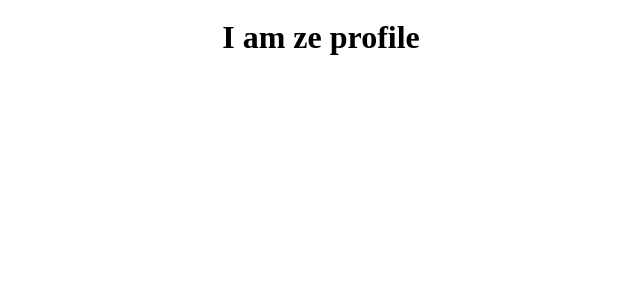
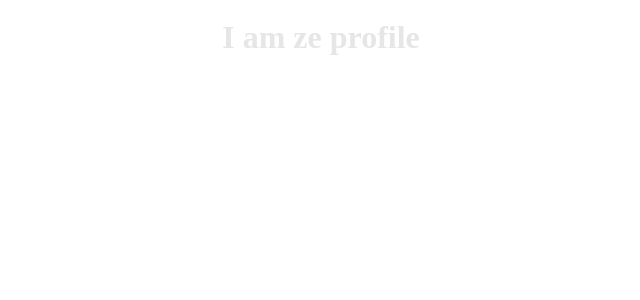
Before and after one commit to haftav/kaleidoscope, a React (Create React App) app: page /profile in a window 1280 px wide. Shown: the top 300 px of the page, without its empty margins (319-959 px from the left). Built offline with nearby package versions, Linux system fonts and the light colour scheme.

Commit message:
adding a header

```diff
--- a/package.json
+++ b/package.json
@@ -4,6 +4,7 @@
   "private": true,
   "dependencies": {
     "axios": "^0.18.0",
+    "lodash.debounce": "^4.0.8",
     "node-sass": "^4.10.0",
     "react": "^16.6.3",
     "react-dom": "^16.6.3",
--- a/src/App.js
+++ b/src/App.js
@@ -1,15 +1,66 @@
 import React, { Component } from 'react';
 import Waterfall from './views/Waterfall';
 import Profile from './views/Profile';
+import Header from './components/Header';
 import './styles/main.scss';
 
 import { BrowserRouter as Router, Route, Switch } from 'react-router-dom';
 
 
 class App extends Component {
+  constructor(props) {
+    super(props);
+
+    this.state = {
+      scrolling: false
+    }
+
+
+
+    this.handleScroll = this.handleScroll.bind(this);
+  }
+
+
+  componentDidMount() {
+    window.addEventListener('scroll', this.handleScroll);
+  };
+
+  componentWillUnmount() {
+    window.removeEventListener('scroll', this.handleScroll);
+  };
+
+  endScroll = () => {
+
+  }
+
+
+  handleScroll = (e, cb) => {
+    console.log(window.pageYOffset);
+    if (window.pageYOffset !== 0) {
+      window.clearTimeout(this.scrollTimeout)
+      console.log('here');
+      this.setState({
+        scrolling: true
+      })
+
+      this.scrollTimeout = setTimeout(() => {
+        if (this.state.scrolling) {
+          this.setState({
+            scrolling: false
+          })
+        }
+      }, 500)
+    } else {
+      this.setState({
+        scrolling: false
+      })
+    }
+  }
+
   render() {
     return (
       <div className="App">
+      <Header moving={this.state.scrolling}/>
       <Router>
         <Switch>
           <Route exact path="/" component={Waterfall} />
--- /dev/null
+++ b/src/components/Header.js
@@ -0,0 +1,18 @@
+import React from 'react';
+
+export default class Header extends React.Component {
+    state = {
+
+    }
+
+
+    render() {
+        return (
+            <div className={`Header ${this.props.moving ? 'Header Header_moving' : ''}`}>
+
+            </div>
+
+
+        )
+    }
+}
--- /dev/null
+++ b/src/styles/_components.scss
@@ -0,0 +1 @@
+@import './components/_Header';
--- /dev/null
+++ b/src/styles/components/_Header.scss
@@ -0,0 +1,17 @@
+.Header {
+    background-color: white;
+    width: 100%;
+    height: 100px;
+    position: fixed;
+    top: 0;
+    left: 0;
+    opacity: 0.9;
+    transition: all 0.5s ease-in;
+}
+
+.Header_moving {
+    @extend .Header;
+    opacity: 0.2;
+    height: 50px;
+    transition: all 0.5s ease;
+}
--- a/src/styles/main.scss
+++ b/src/styles/main.scss
@@ -2,6 +2,7 @@
 @import './variables';
 @import './_App';
 @import './_views';
+@import './_components';
 
 // body {
 //     margin: 0;
```
